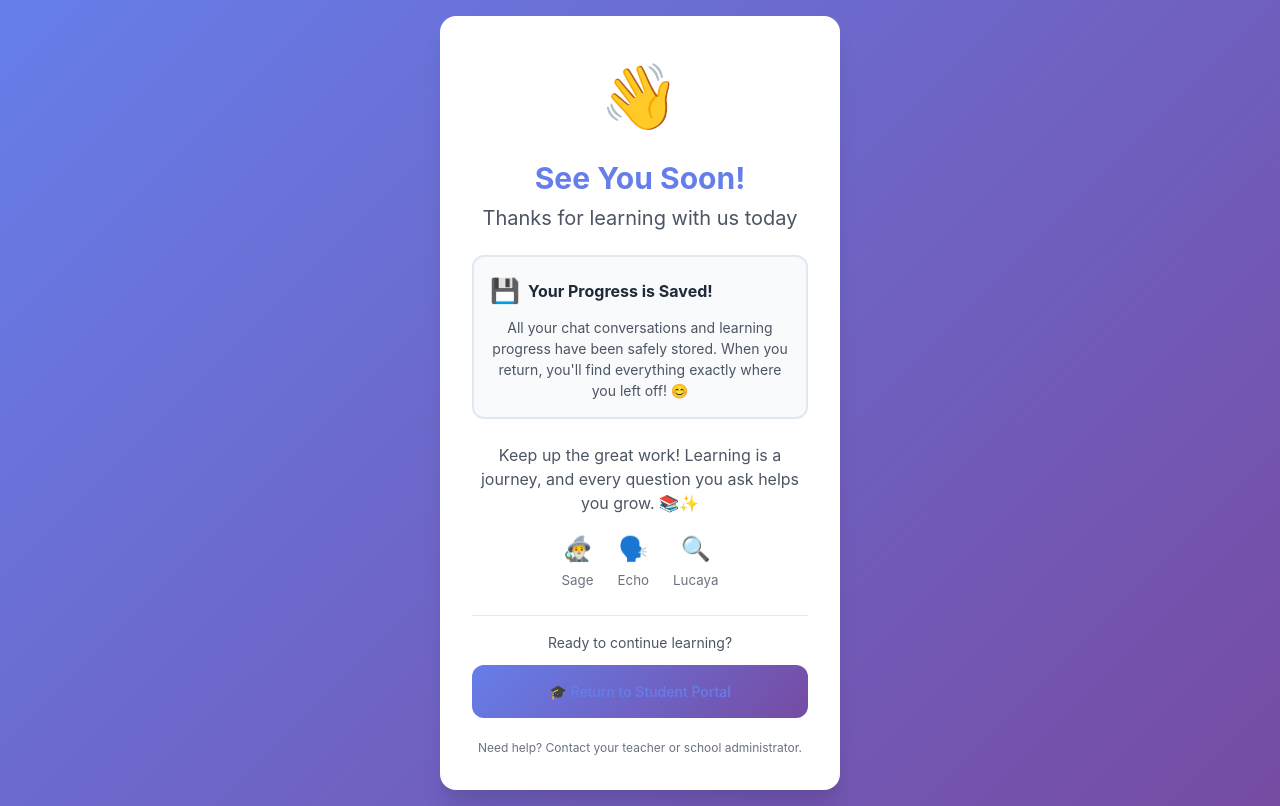
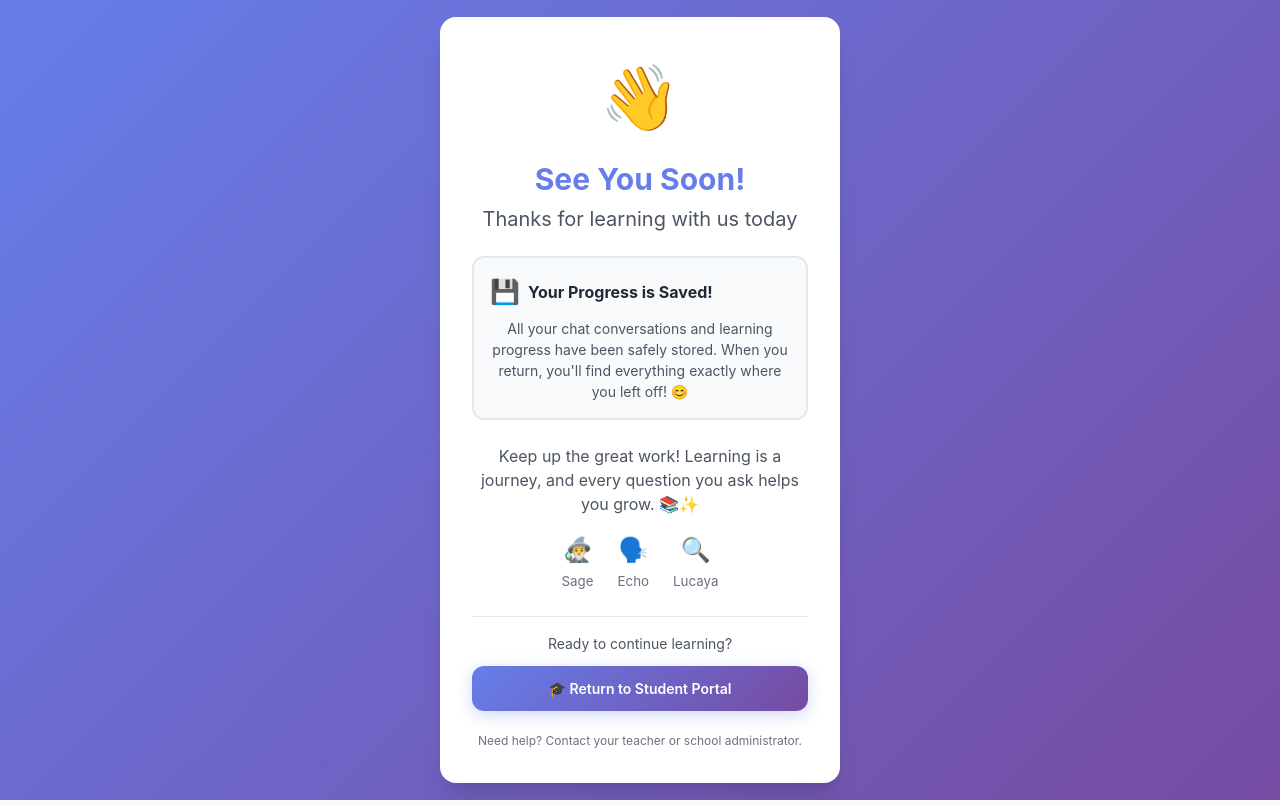
Before and after one commit to salutethegenius/verityos-education-agents, a Flask app: page /student-goodbye in a window 1280 px wide. Run offline with Flask 3, Linux system fonts and the light colour scheme.

Commit message:
Assistant checkpoint: Fix Return to Student Portal button text visibility
Assistant generated file changes:
- web/static/css/style.css: Fix Return to Student Portal button text visibility

---

User prompt:

this part

Replit-Commit-Author: Assistant
Replit-Commit-Session-Id: 9587ad58-3e98-4cf0-b8d3-62befb0e3892

```diff
--- a/web/static/css/style.css
+++ b/web/static/css/style.css
@@ -1061,6 +1061,27 @@ input[type="range"]::-moz-range-thumb {
   color: #764ba2;
 }
 
+/* Return to Student Portal button styling */
+a[href*="student-login"] {
+  background: linear-gradient(135deg, #667eea, #764ba2);
+  color: white !important;
+  padding: var(--space-3) var(--space-6);
+  border-radius: var(--radius-lg);
+  text-decoration: none;
+  font-weight: 600;
+  display: inline-flex;
+  align-items: center;
+  gap: var(--space-2);
+  transition: all 150ms ease;
+  box-shadow: 0 4px 15px rgba(102, 126, 234, 0.3);
+}
+
+a[href*="student-login"]:hover {
+  transform: translateY(-2px);
+  box-shadow: 0 8px 25px rgba(102, 126, 234, 0.4);
+  color: white !important;
+}
+
 .error-message {
   background: #fef2f2;
   border: 1px solid #fca5a5;
```
